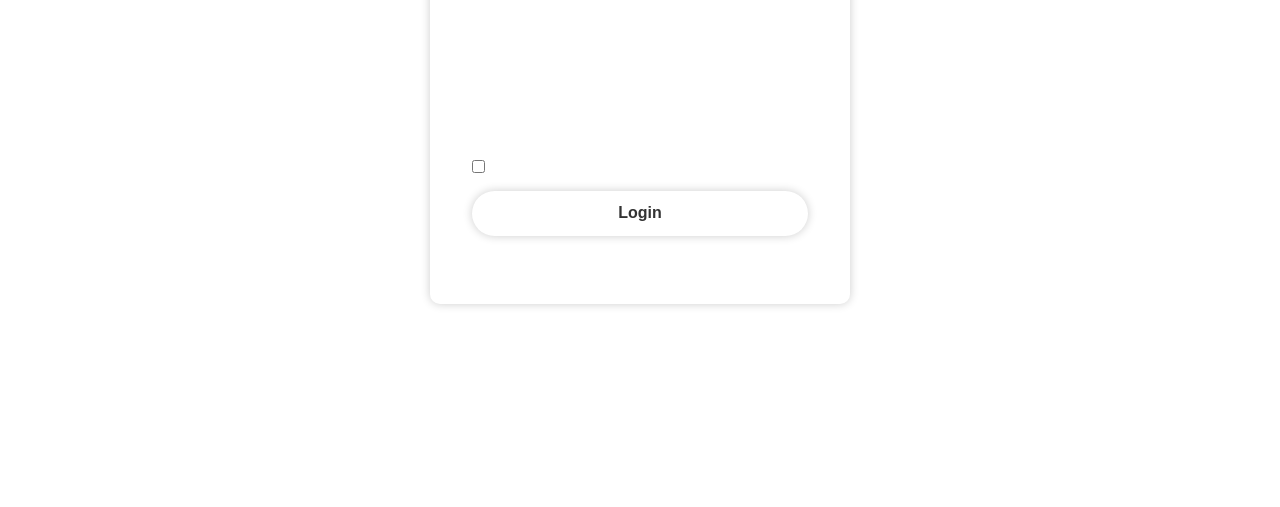
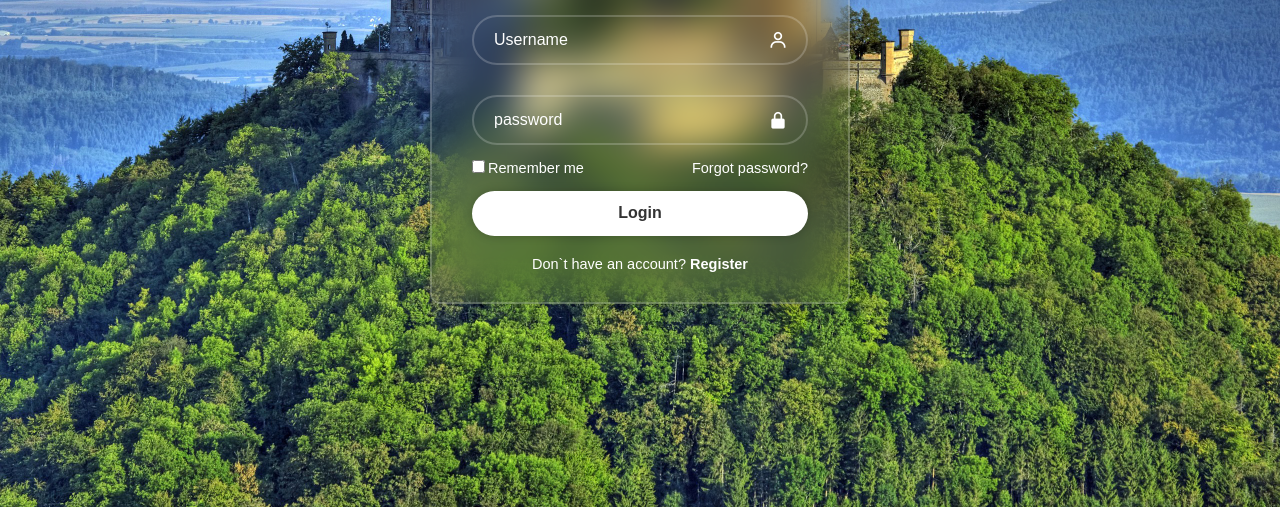
Before and after one commit to Berlinskiy93/page-login-and-password, a plain HTML site: page index.html in a window 1280 px wide. Shown: the part 293-800 px from the top of the page. Drawn offline with nearby package versions, Linux system fonts and the light colour scheme.

Commit message:
Update style.css

```diff
--- a/style.css
+++ b/style.css
@@ -13,7 +13,7 @@ body{
   align-items: center;
   min-height: 100vh;
   background: seagreen;
-  background: url(img/фон.jpg) no-repeat;
+  background: url(img/background.jpg) no-repeat;
 background-size: cover;
 background-position: center;
 }
```
